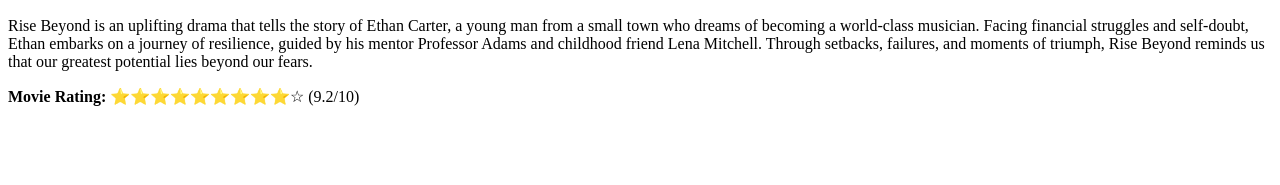
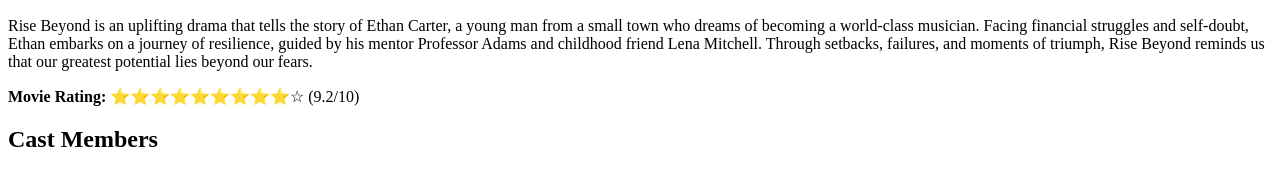
Before and after one commit to csant510/Design-a-Movie-Review-Page, a plain HTML site: page index.html in a window 1280 px wide. Shown: the part 383-568 px from the top of the page. Drawn offline with Linux system fonts and the light colour scheme.

Commit message:
Update index.html

```diff
--- a/index.html
+++ b/index.html
@@ -15,6 +15,7 @@
         lies beyond our fears. </p>
     <!--movie review-->
     <p><b>Movie Rating: </b><span aria-hidden ="true">⭐⭐⭐⭐⭐⭐⭐⭐⭐☆</span> (9.2/10)</p>
+    <h2> Cast Members</h2>
     </main>
 
 
```
